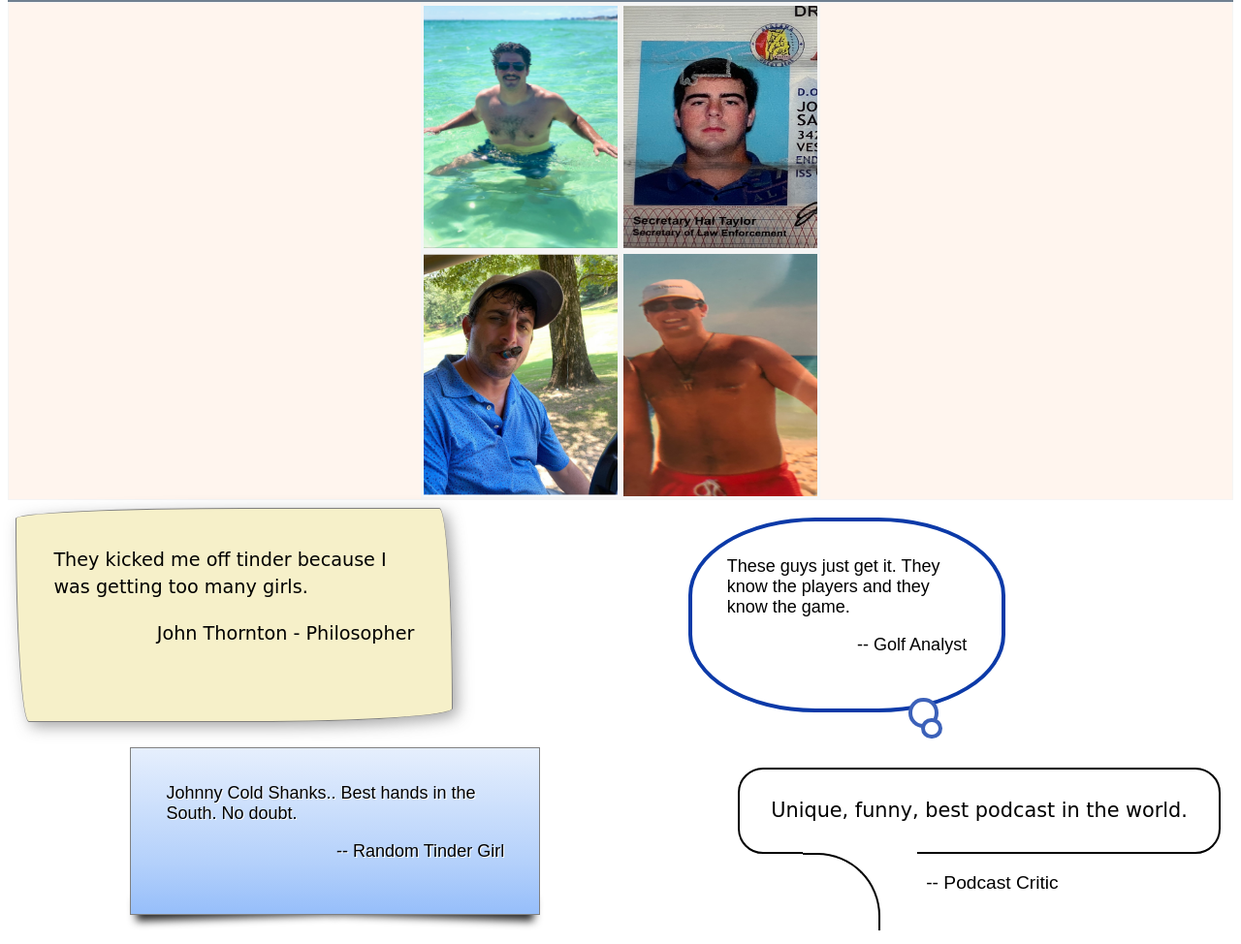
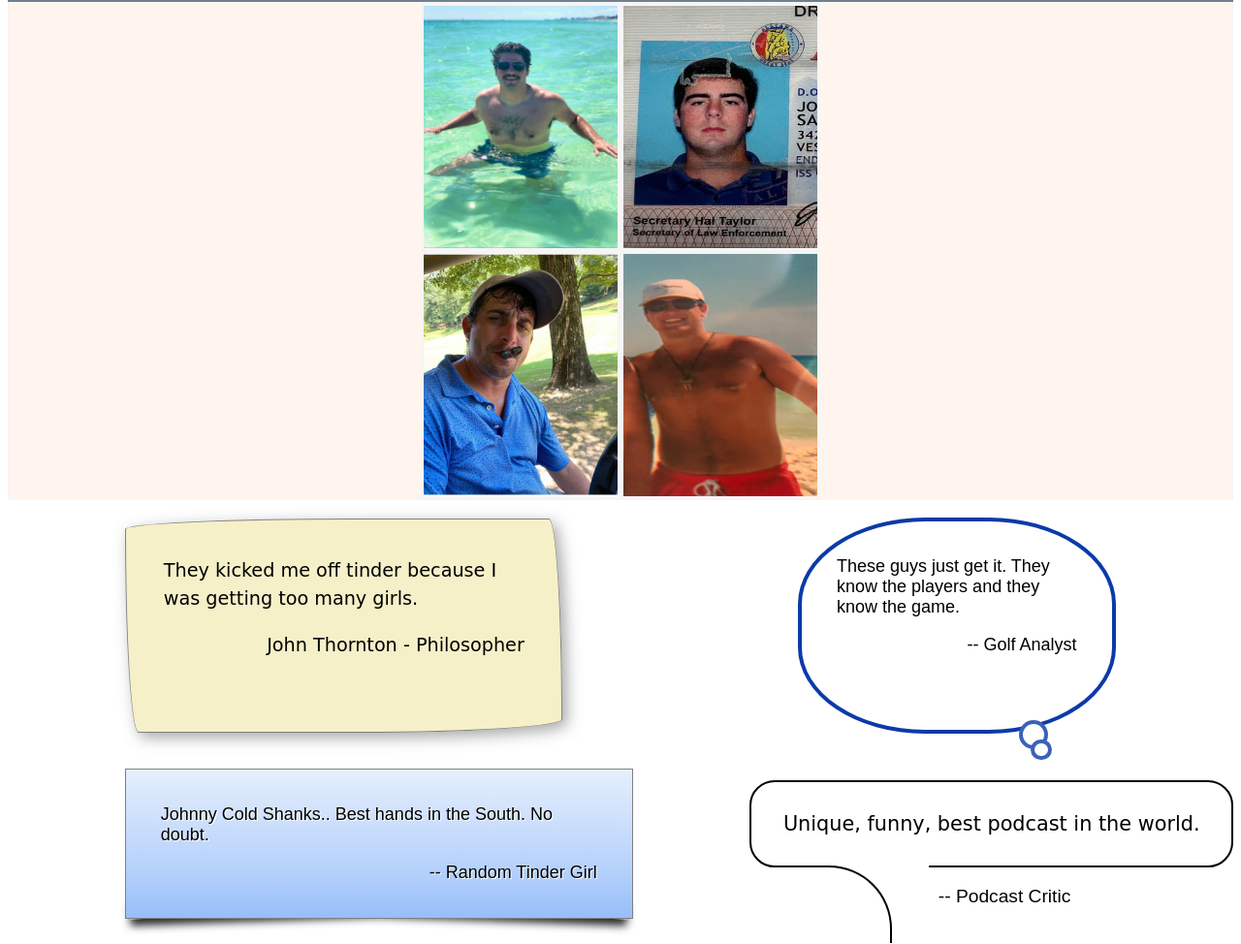
Before and after one commit to shsanders12/intheleather, a plain HTML site: page index.html in a window 1280 px wide. Shown: the part 225-1199 px from the top of the page at 97% size. Drawn offline with Linux system fonts and the light colour scheme.

Commit message:
more updates

```diff
--- a/styles.css
+++ b/styles.css
@@ -67,7 +67,6 @@ img {
     font-family: 'Indie Flower', cursive; line-height: 1.5;
     box-shadow: .25em .25em .75em 0 rgba(80,80,80, 0.5);
     font-size: 1.2em;
-    margin: 0.5rem;
 }
 .footertop {
     display: flex;
@@ -104,9 +103,6 @@ img {
 .quotethree {
     background: linear-gradient(to bottom, #e6effd 0%, #b3d0fb 70%, #96befa);
     text-shadow: .0625em .0625em 0 #fff;
-    height: 7.5em;
-    margin-left: 10%;
-    width: 19.375em;
 }
 .quotethree::before,
 .quotethree::after {
@@ -126,7 +122,6 @@ img {
     position: relative;
     font-family: 'Barlow Condensed', sans-serif;
     max-width: 38.75em;
-    margin-right: 1%;
     align-self: center;
 }
 
```
